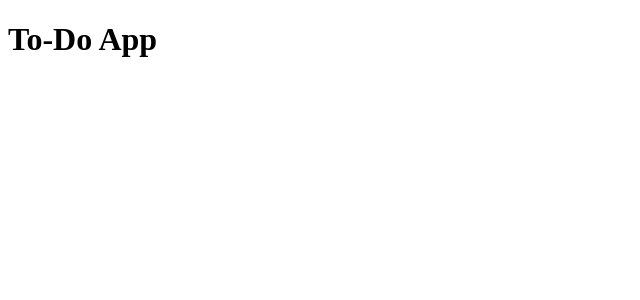
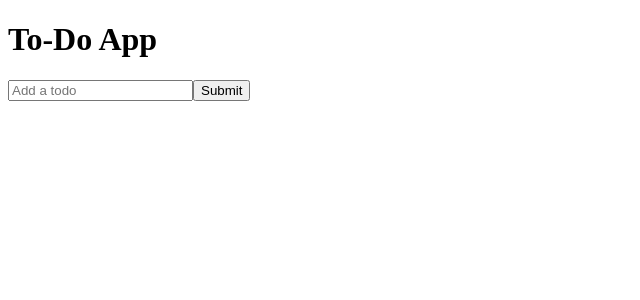
Before and after one commit to mxmitch/react-todo, a React (Create React App) app: page / in a window 1280 px wide. Shown: the top 300 px of the page, without its empty margins (0-640 px from the left). Built offline with nearby package versions, Linux system fonts and the light colour scheme.

Commit message:
add components folder with todoform todolist and todo and setup form

```diff
--- a/src/App.js
+++ b/src/App.js
@@ -1,9 +1,11 @@
 import "./App.css";
+import TodoForm from "./components/TodoForm";
 
 function App() {
   return (
     <div className="todo-app">
       <h1>To-Do App</h1>
+      <TodoForm />
     </div>
   );
 }
--- /dev/null
+++ b/src/components/TodoForm.js
@@ -0,0 +1,36 @@
+import React, { useState } from "react";
+
+function TodoForm(props) {
+  const [input, setInput] = useState("");
+
+  const handleChange = (e) => {
+    setInput(e.target.value);
+  };
+
+  const handleSubmit = (e) => {
+    e.preventDefault();
+
+    // props.onSubmit({
+    //   id: Math.floor(Math.random() * 10000),
+    //   text: input
+    // });
+
+    setInput("");
+  };
+
+  return (
+    <form className="todo-form" onSubmit={handleSubmit}>
+      <input
+        type="text"
+        placeholder="Add a todo"
+        value={input}
+        name="text"
+        className="todo-input"
+        onChange={handleChange}
+      ></input>
+      <button className="todo-button">Submit</button>
+    </form>
+  );
+}
+
+export default TodoForm;
```
Also changed, not shown: src/components/Todo.js (added), src/components/TodoList.js (added).
